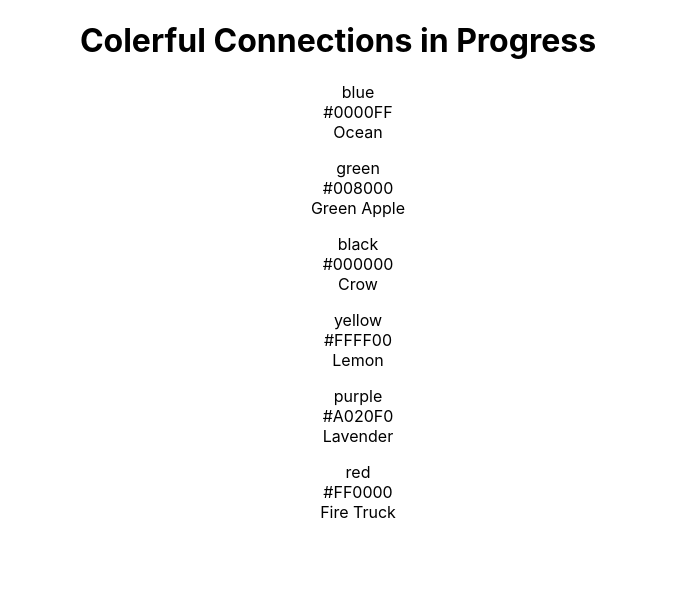
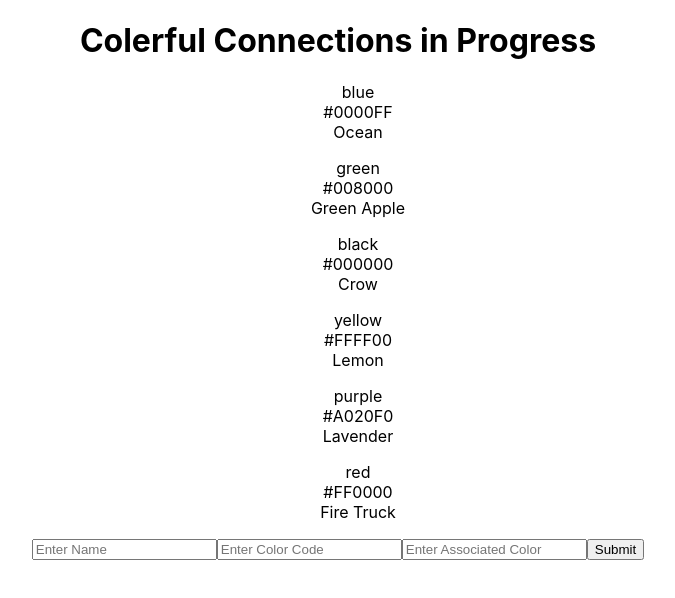
Before and after one commit to Hanna-N9/ColorfulConnections, a React (Create React App) app in the folder client/: page / in a window 1280 px wide. Shown: the top 598 px of the page, without its empty margins (302-977 px from the left). Built offline with nearby package versions, Linux system fonts and the light colour scheme; data requests are answered from the project's data file.

Commit message:
Add a POST method

```diff
--- a/client/src/App.js
+++ b/client/src/App.js
@@ -6,8 +6,9 @@ export default function App() {
 
   const [color, setColor] = useState([]);
   const [name, setName] = useState("");
-  const [colorCode, setcolorCode] = useState("");
-  const [something, setSomething] = useState("");
+  const [colorCode, setColorCode] = useState("");
+  const [associatedColor, setAssociatedColor] = useState("");
+  const [submittedData, setSubmittedData] = useState(null);
 
   //A GET request to get all data
   useEffect(() => {
@@ -19,7 +20,7 @@ export default function App() {
   const handleSubmit = e => {
     e.preventDefault(); // prevent browser from reloading and get the data on time
 
-    const data = { name, colorCode, something };
+    const data = { name, colorCode, associatedColor };
 
     // A POST method to add data
     const requestOptions = {
@@ -30,7 +31,10 @@ export default function App() {
 
     fetch(URL, requestOptions)
       .then(response => response.json())
-      .then(res => console.log(res)); // response is shown on the console window
+      .then(res => {
+        setSubmittedData(res);
+        console.log(res); // Log to console for debugging
+      });
   };
 
   return (
@@ -44,6 +48,37 @@ export default function App() {
           <li>{col.associateWithColor}</li>
         </ul>
       ))}
+
+      <form onSubmit={handleSubmit}>
+        <input
+          type="text"
+          placeholder="Enter Name"
+          value={name}
+          onChange={e => setName(e.target.value)}
+        />
+        <input
+          type="text"
+          placeholder="Enter Color Code"
+          value={colorCode}
+          onChange={e => setColorCode(e.target.value)}
+        />
+        <input
+          type="text"
+          placeholder="Enter Associated Color"
+          value={associatedColor}
+          onChange={e => setAssociatedColor(e.target.value)}
+        />
+        <button type="submit">Submit</button>
+      </form>
+
+      {submittedData && (
+        <div>
+          <h2>Submitted Data</h2>
+          <p>Name: {submittedData.name}</p>
+          <p>Color Code: {submittedData.colorCode}</p>
+          <p>Associated Color: {submittedData.associatedColor}</p>
+        </div>
+      )}
     </div>
   );
 }
```
